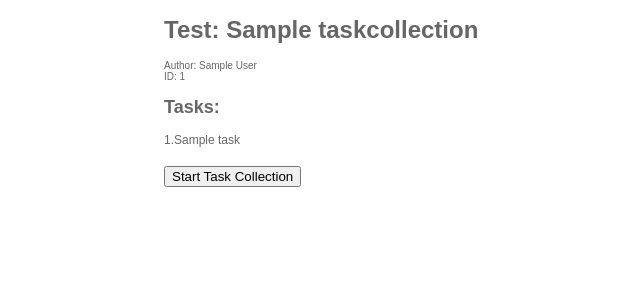
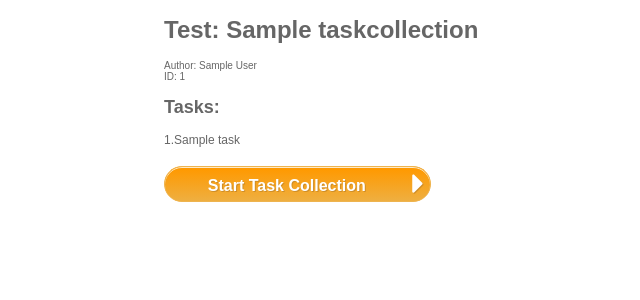
Before and after one commit to cknoll/codequiz-server, a Django app: page / in a window 1280 px wide. Shown: the top 300 px of the page, without its empty margins (276-916 px from the left). Run offline with Django 3.2, Linux system fonts and the light colour scheme; tables that the repository leaves empty hold one stand-in row (values such as "Sample post"); parts of the project's set-up code (start-up, migrations or seed data) failed here and were passed over.

Commit message:
Added color to task collection start page again :)
Also some icons here and there.

```diff
--- a/codequiz-server/quiz/static/tasks/style2.css
+++ b/codequiz-server/quiz/static/tasks/style2.css
@@ -32,20 +32,20 @@ img {
     background: -moz-linear-gradient(center top, #ff9900 5%, #eeaf41 100%);
     filter: progid:DXImageTransform.Microsoft.gradient(startColorstr='#ffce79', endColorstr='#eeaf41');
     background-color: #ff9900;
-    -webkit-border-radius: 20px;
-    -moz-border-radius: 20px;
-    border-radius: 20px;
-    text-indent: 0;
-    border: 1px solid #eeb44f;
-    display: inline-block;
-    color: #ffffff;
-    font-family: Arial;
-    font-size: 15px;
-    font-weight: bold;
-    font-style: normal;
-    height: 40px;
-    line-height: 40px;
-    width: 100px;
+    -webkit-border-radius: 18px;
+    -moz-border-radius: 18px;
+    border-radius: 18px;
+	text-indent:0px;
+	border:1px solid #eeb44f;
+	display:inline-block;
+	color:#ffffff;
+	font-family:Arial, Helvetica, sans-serif;
+	font-size:16px;
+	font-weight:bold;
+	font-style:normal;
+	height:36px;
+	line-height:36px;
+	width:100px;
     text-decoration: none;
     text-align: center;
     text-shadow: 1px 1px 0px #ce8e28;
--- a/codequiz-server/quiz/templates/tasks/task_collection.html
+++ b/codequiz-server/quiz/templates/tasks/task_collection.html
@@ -3,6 +3,7 @@
 
 <link rel="stylesheet" type="text/css" href="{% static 'tasks/style2.css' %}"/>
 <link rel="stylesheet" type="text/css" href="{% static 'tasks/tabular_style.css' %}"/>
+<link rel="stylesheet" type="text/css" href="{{ STATIC_URL }}font-awesome/css/font-awesome.min.css"/>
 
 
 <div class="centered" style="width:400px">
@@ -29,10 +30,11 @@
         <input type="hidden" name="meta_tc_id" value="{{tc.id}}">
         {# this is before the first task -> 0 #}
         <input type="hidden" name="meta_tc_task_id" value="0">
-        <input type="submit" name="button_next" value="Start Task Collection" />
+
+        <button type="submit" class="button" name="button_next" style="width:200pt">
+                Start Task Collection <i class="fa fa-caret-right fa-2x pull-right"></i>
+        </button>
         </form>
-
-<!--     <a class="button" style="width:200pt" href="{% url 'quiz_ns:tc_run_view2'%}">Start this test!</a> -->
 
     {% else %}
         <p>No tasks are available.</p>
--- a/codequiz-server/quiz/templates/tasks/tc_run_final.html
+++ b/codequiz-server/quiz/templates/tasks/tc_run_final.html
@@ -2,10 +2,10 @@
 {% load staticfiles %}
 
 <link rel="stylesheet" type="text/css" href="{% static 'tasks/style2.css' %}"/>
-
+<link rel="stylesheet" type="text/css" href="{{ STATIC_URL }}font-awesome/css/font-awesome.min.css"/>
 
 <div class="centered " style="width:500px">
-    <h1>Congratulations!</h1>
+    <h1><i class="fa fa-flag-checkered fa-4x"></i>Congratulations!</h1>
     <p>You completed the test: "{{ tc.title }}" with {{ tc.number_of_tasks }} tasks.</p>
     <p>To prove that you've completed it, show this receipt to your tutor:</p>
     <p style="font-size: 18pt">{{ hash }}</p>
```
